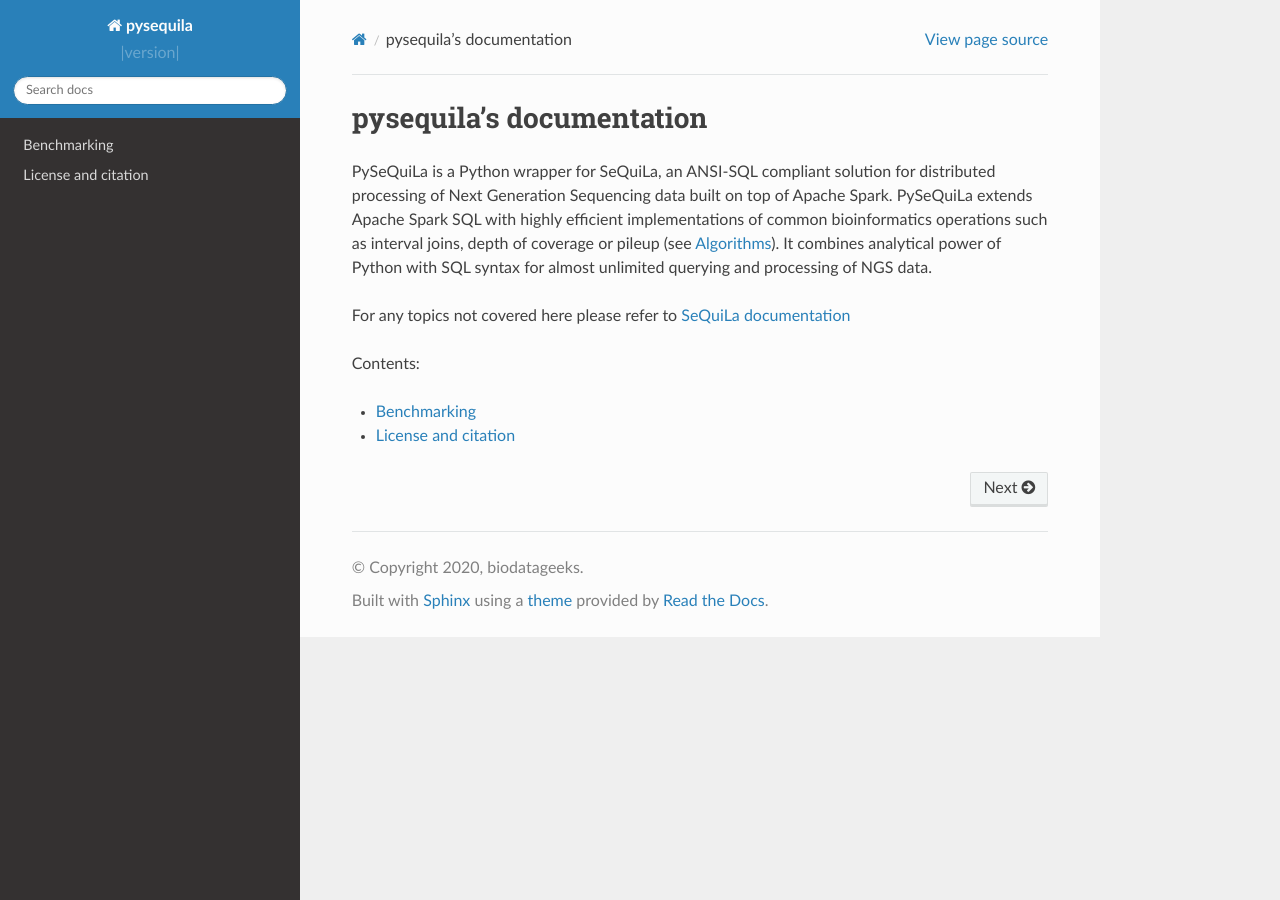
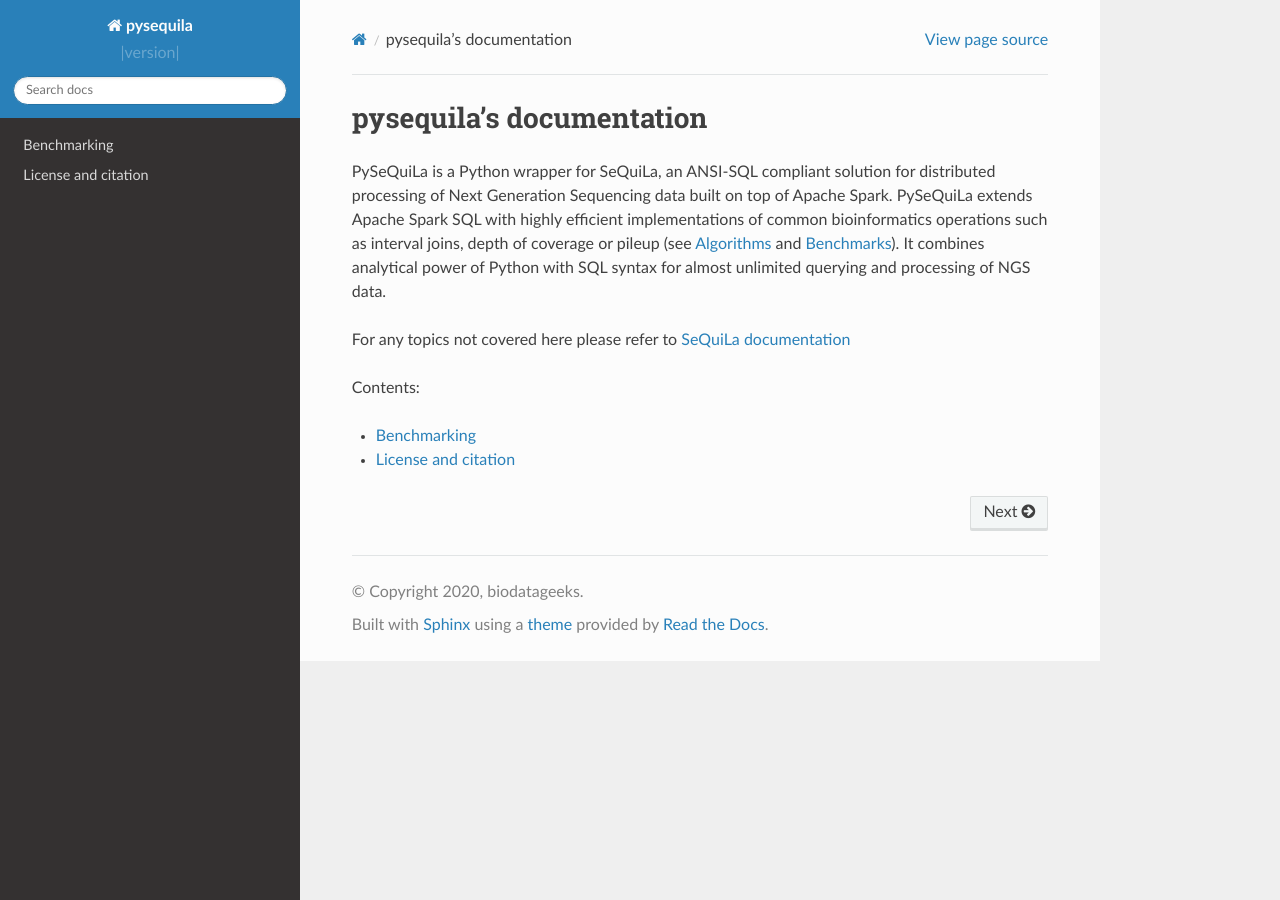
Before and after one commit to biodatageeks/pysequila, a Sphinx documentation site: the page built from docs/source/index.rst, in a window 1280 px wide. Built offline with Sphinx 7.4.7 and the Read the Docs theme 2.0.0, drawn with Linux system fonts in a browser that asks for light colours; pages that are not in the unit, such as notebooks, are missing from menus.

Commit message:
Landing page refactor

```diff
--- a/docs/source/index.rst
+++ b/docs/source/index.rst
@@ -4,7 +4,8 @@ pysequila's documentation
 PySeQuiLa is a Python wrapper for SeQuiLa,
 an ANSI-SQL compliant solution for distributed processing of Next Generation Sequencing data built on top of Apache Spark.
 PySeQuiLa extends Apache Spark SQL with highly efficient implementations of common bioinformatics operations such as
-interval joins, depth of coverage or pileup (see `Algorithms <http://biodatageeks.org/architecture/architecture.html#methods>`_).
+interval joins, depth of coverage or pileup (see `Algorithms <http://biodatageeks.org/sequila/architecture/architecture.html#methods>`_ and
+`Benchmarks <https://pysequila.biodatageeks.org/doc/snapshot/benchmarking/benchmarking.html>`_).
 It combines analytical power of Python with SQL syntax for almost unlimited querying and processing of NGS data.
 
 For any topics not covered here please refer to `SeQuiLa documentation <http://biodatageeks.org/sequila/>`_
```
